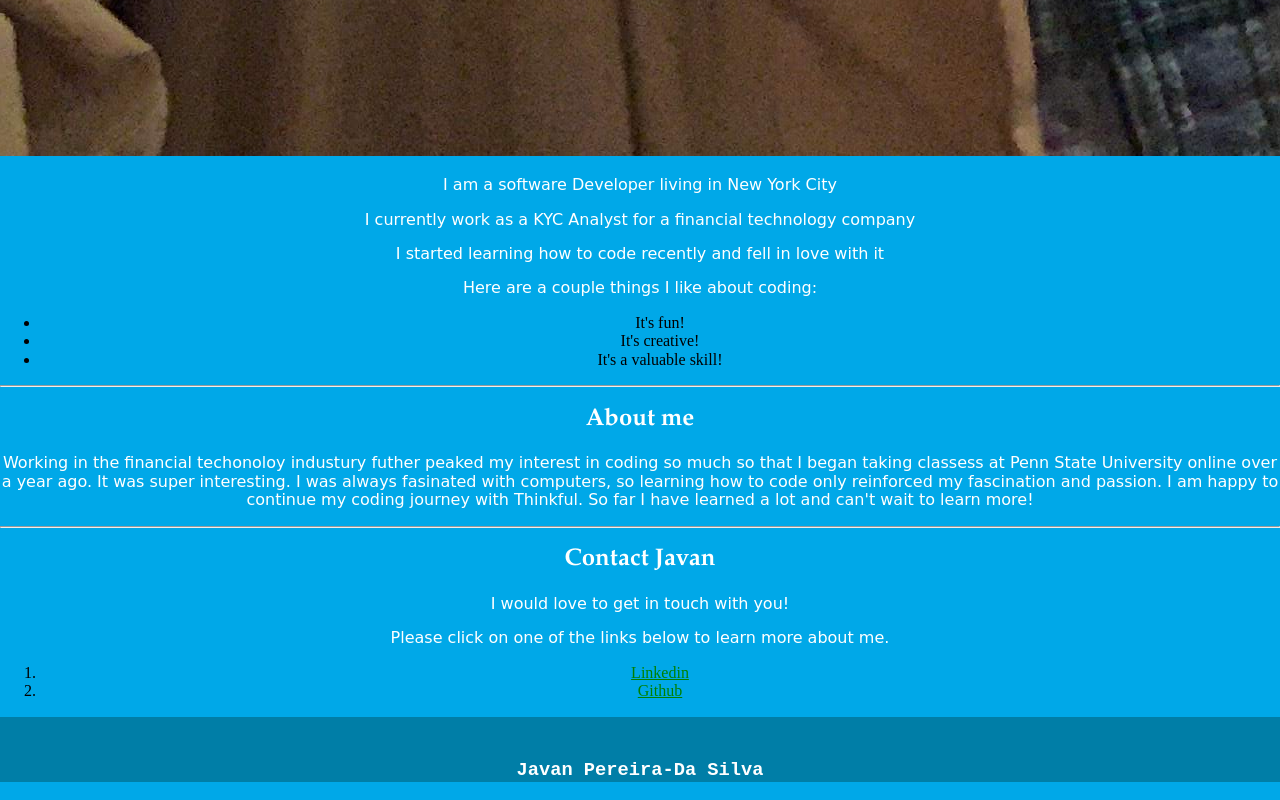
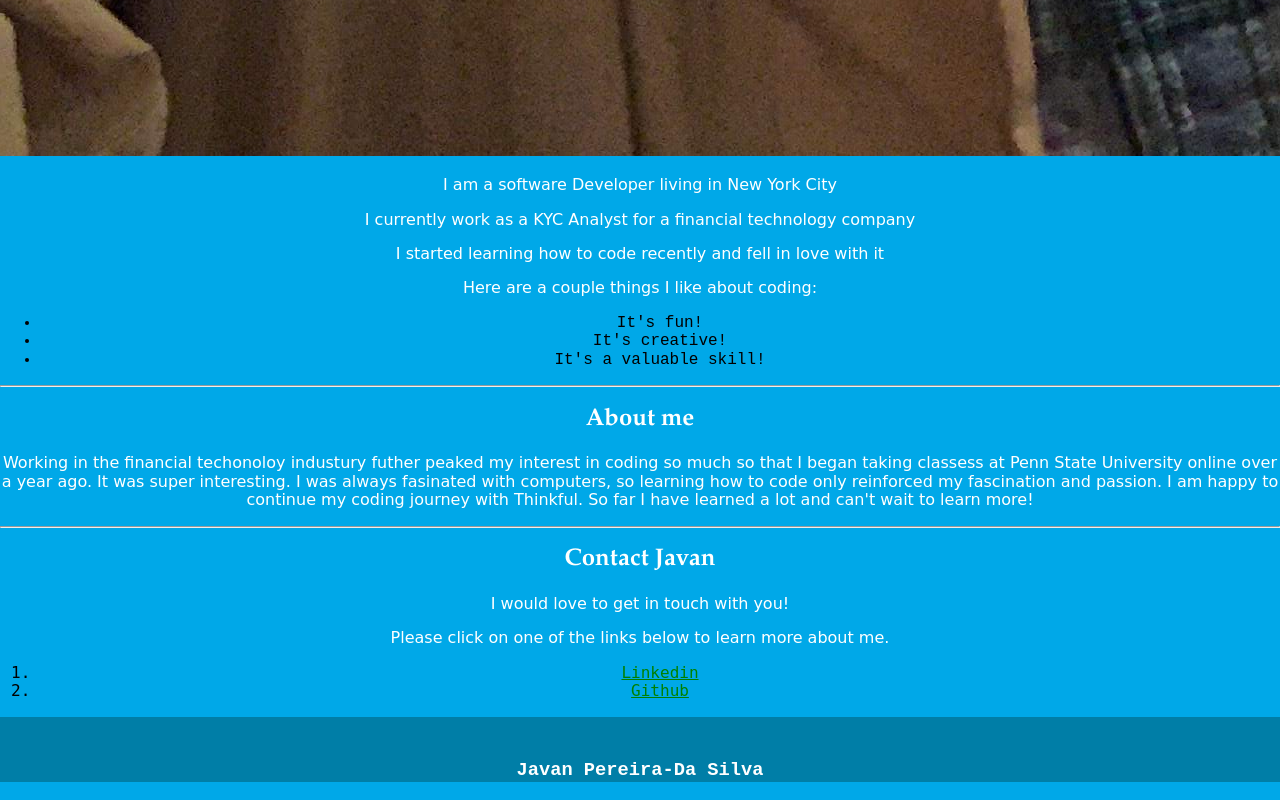
Before and after one commit to inoculated-coder/Portfolio, a plain HTML site: page index.html in a window 1280 px wide. Shown: the part 3065-3865 px from the top of the page. Drawn offline with nearby package versions, Linux system fonts and the light colour scheme.

Commit message:
Update style.css

```diff
--- a/style.css
+++ b/style.css
@@ -48,6 +48,11 @@ a:visited { color: red;   }
 a:hover   { color: blue; }
 a:active  { color: #900C3F;  }
 
-ol{}
+ol{
+	font-family: DejaVu Sans Mono, monospace;
+}
 
+ul{
+	font-family: OCR A Std, monospace;
+}
 hr{}
```
